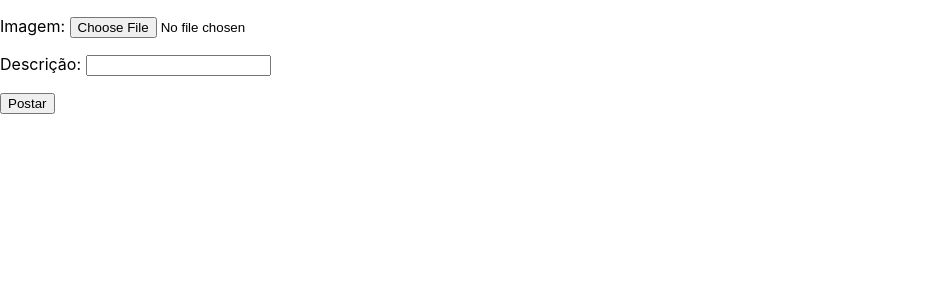
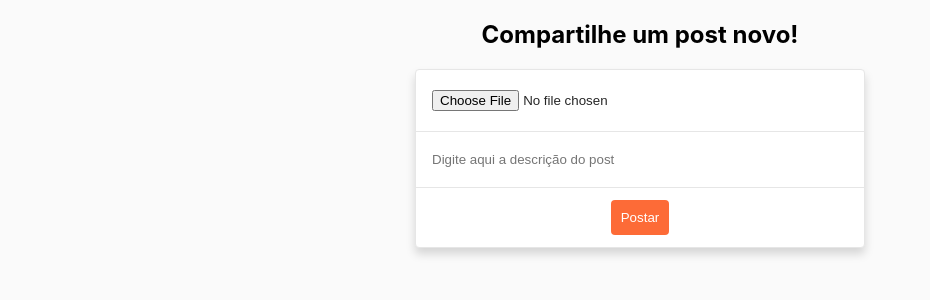
Before and after one commit to pamella/djangram, a Django app: page /postar/ in a window 1280 px wide. Shown: the top 300 px of the page, without its empty margins (0-930 px from the left). Run offline with Django 3.2, Linux system fonts and the light colour scheme; some libraries are stand-ins or nearby versions.

Commit message:
Add widget_teaks, update create post template and style

```diff
--- a/djangram/settings.py
+++ b/djangram/settings.py
@@ -41,6 +41,8 @@ INSTALLED_APPS = [
     'core',
     'posts',
     'users',
+
+    'widget_tweaks',
 
 ]
 
--- a/static/css/style.css
+++ b/static/css/style.css
@@ -4,6 +4,7 @@ body, html {
     font-size: 16px;
     margin: 0;
     padding: 0;
+    background-color: var(--color-light-gray);
 }
 
 * {
@@ -14,6 +15,11 @@ body, html {
 /* COLORS */
 :root {
     --color-light-gray: #fafafa;
+    --color-new-black: #262626;
+    --color-nero: #1c1c1c;
+    --color-new-orange: #fd6b37;
+    --color-border: #e6e6e6;
+    --card-shadow: 0 6px 10px 0 rgba(0,0,0,0.15);
 }
 
 
@@ -28,11 +34,13 @@ body, html {
 .post-card {
     display: flex;
     flex-direction: column;
-    width: 500px;
+    width: 450px;
     margin-bottom: 40px;
     background-color: white;
     border: 1px solid #e6e6e6;
     border-radius: 4px;
+    box-shadow: var(--card-shadow);
+    color: var(--color-new-black);
 }
 
 .post-card-info-top {
@@ -58,7 +66,7 @@ body, html {
 
 .post-card-img {
     width: 100%;
-    height: 500px;
+    height: 450px;
     background-size: cover;
     background-position: center;
     background-repeat: no-repeat;
@@ -77,3 +85,58 @@ body, html {
 
 
 /* TEMPLATE: CREATE_POST */
+.create-post-container {
+    display: flex;
+    flex-direction: column;
+    align-items: center;
+    background-color: var(--color-light-gray);
+}
+
+.create-post-form {
+    position: relative;
+    display: flex;
+    flex-direction: column;
+    width: 450px;
+    margin-bottom: 40px;
+    background-color: white;
+    border: 1px solid var(--color-border);
+    border-radius: 4px;
+    box-shadow: var(--card-shadow);
+    color: var(--color-new-black);
+    overflow: hidden;
+}
+
+.create-post-input-img {
+    padding: 20px 16px;
+    box-sizing: border-box;
+    cursor: pointer;
+}
+
+.create-post-input-text {
+    width: 100%;
+    padding: 20px 16px;
+    border: 1px solid var(--color-border);
+    border-left: none;
+    border-right: none;
+    box-sizing: border-box;
+}
+
+.create-post-input-submit {
+    align-self: center;
+    margin: 12px 0px;
+    padding: 8px;
+    box-sizing: border-box;
+    border-radius: 4px;
+    border: 2px solid transparent;
+    background-color: var(--color-new-orange);
+    font-weight: 500;
+    color: white;
+    transition: 0.4s ease;
+    cursor: pointer;
+}
+
+.create-post-input-submit:hover {
+    background-color: white;
+    color: var(--color-new-orange);
+    border: 2px solid var(--color-new-orange);
+}
--- a/templates/posts/create_post.html
+++ b/templates/posts/create_post.html
@@ -1,5 +1,6 @@
 {% extends 'base.html' %}
 {% load static %}
+{% load widget_tweaks %}
 
 {% block title %}
     Djangram | Postar
@@ -7,14 +8,21 @@
 
 
 {% block body %}
-<!-- https://docs.djangoproject.com/en/2.2/ref/csrf/ -->
-<form method="POST" enctype="multipart/form-data">
-    {% csrf_token %}
+<section class="create-post-section">
+    <div class="create-post-container">
+        <h2 class="title">Compartilhe um post novo!</h2>
+        <form class="create-post-form" method="POST" enctype="multipart/form-data">
+            <!-- https://docs.djangoproject.com/en/2.2/ref/csrf/ -->
+            {% csrf_token %}
 
-    {{ form.as_p }}
+            <!-- {{ form.as_p }} -->
 
-    <input type="submit" value="Postar">
-</form>
+            {% render_field form.author %}
+            {% render_field form.image class+='create-post-input-img' %}
+            {% render_field form.description class+='create-post-input-text' placeholder='Digite aqui a descrição do post' %}
 
-
+            <input class="create-post-input-submit" type="submit" value="Postar">
+        </form>
+    </div>
+</section>
 {% endblock %}
```
Also changed, not shown: templates/posts/list_post.html (indentation only).
